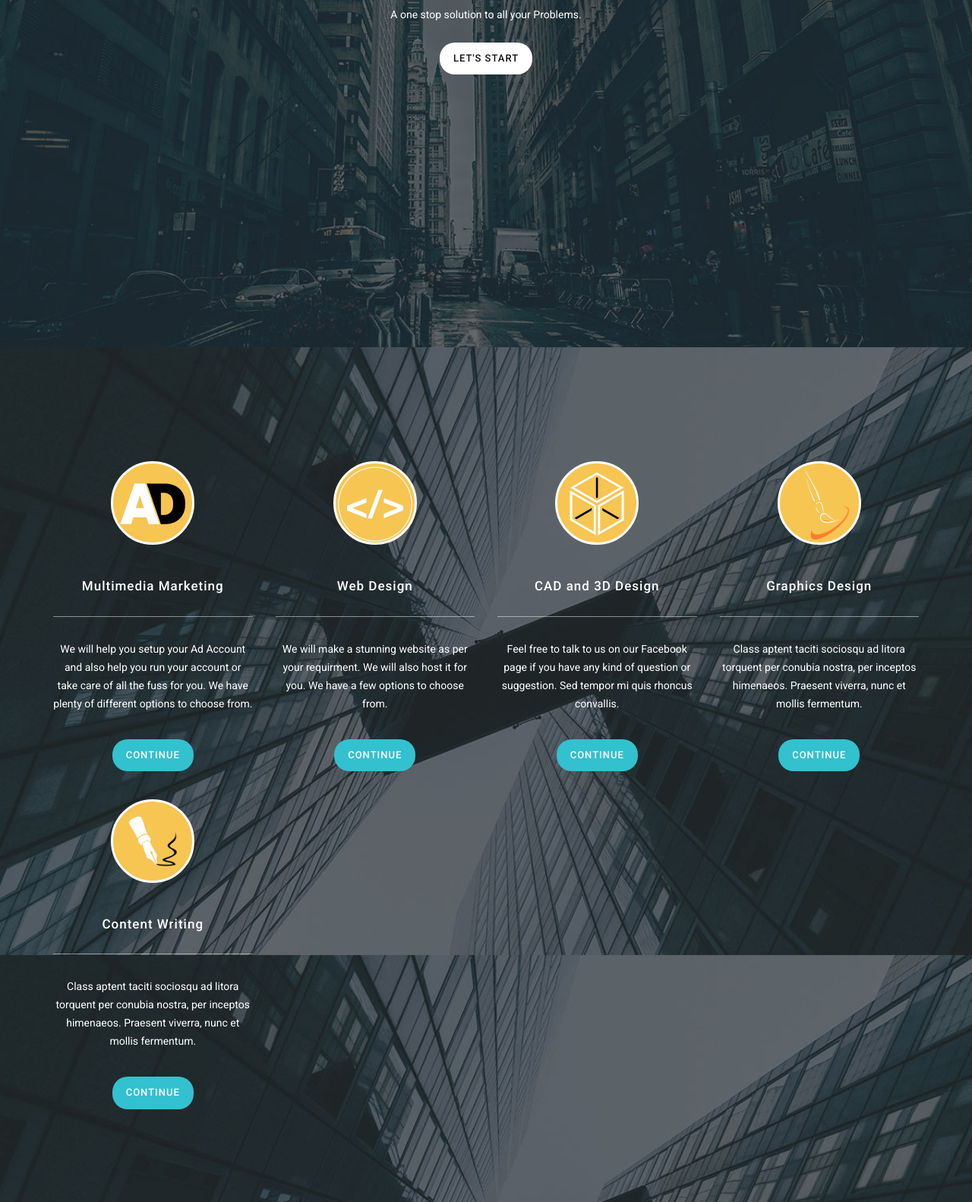
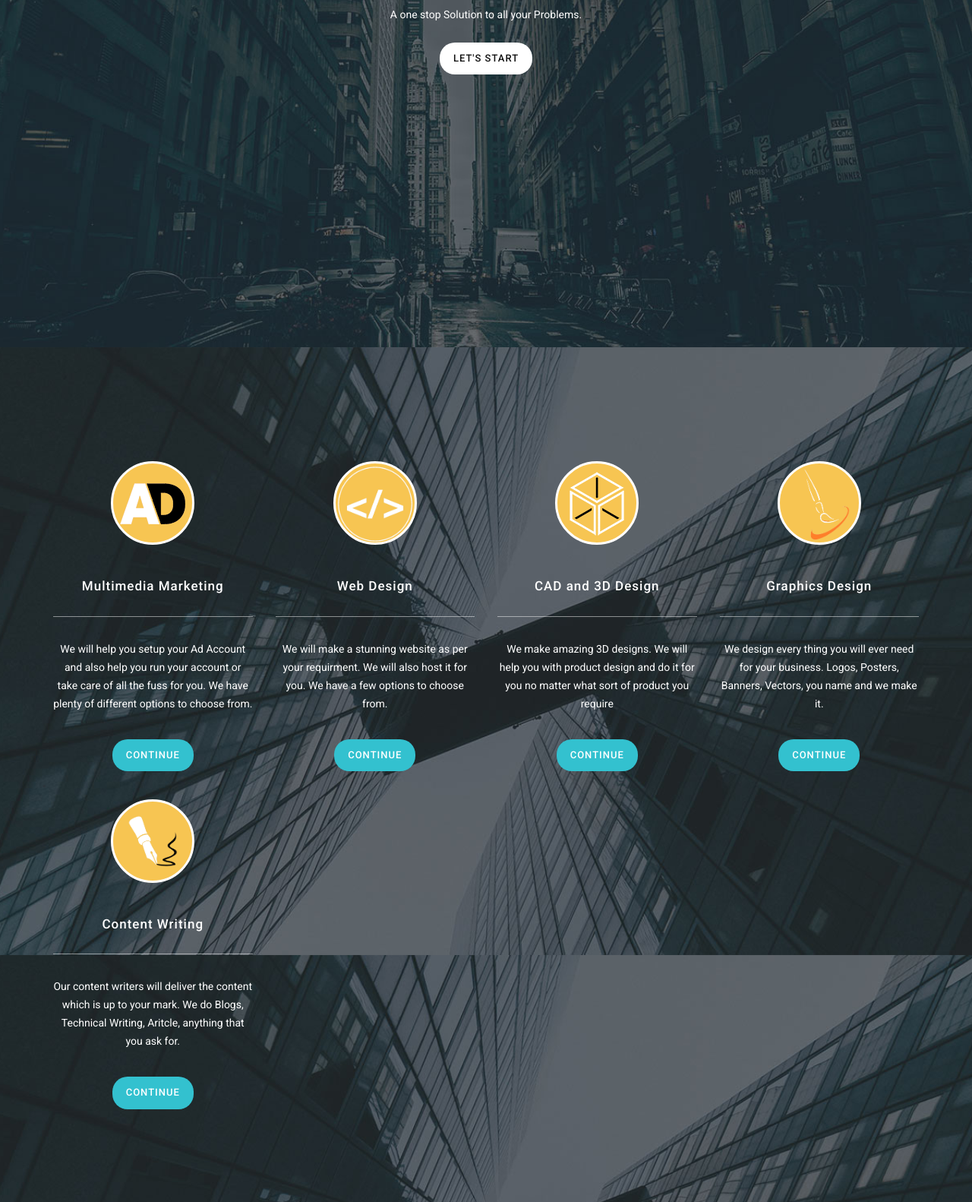
Before and after one commit to mayankmclaren/mayankmclaren.github.io, a plain HTML site: page index.html in a window 1280 px wide. Shown: the part 343-1925 px from the top of the page at 76% size. Drawn offline with nearby package versions, Linux system fonts and the light colour scheme.

Commit message:
bugs fixed

```diff
--- a/index.html
+++ b/index.html
@@ -62,7 +62,7 @@ https://templatemo.com/tm-506-tinker
         <div class="container">
             <div class="text-content">
                 <h2>Towards <em>Uttar</em></h2>
-                <p>A one stop solution to all your Problems.</p>
+                <p>A one stop Solution to all your Problems.</p>
                 <div class="primary-white-button">
                     <a href="#" class="scroll-link" data-id="about">Let's Start</a>
                 </div>
@@ -110,7 +110,7 @@ https://templatemo.com/tm-506-tinker
                         </div>
                         <h4>CAD and 3D Design</h4>
                         <div class="line-dec"></div>
-                        <p>Feel free to talk to us on our Facebook page if you have any kind of question or suggestion. Sed tempor mi quis rhoncus convallis.</p>
+                        <p>We make amazing 3D designs. We will help you with product design and do it for you no matter what sort of product you require</p>
                         <div class="primary-blue-button">
                             <a href="3D.html">Continue</a>
                         </div>
@@ -124,7 +124,7 @@ https://templatemo.com/tm-506-tinker
                         </div>
                         <h4>Graphics Design</h4>
                         <div class="line-dec"></div>
-                        <p>Class aptent taciti sociosqu ad litora torquent per conubia nostra, per inceptos himenaeos. Praesent viverra, nunc et mollis fermentum.</p>
+                        <p>We design every thing you will ever need for your business. Logos, Posters, Banners, Vectors, you name and we make it.</p>
                         <div class="primary-blue-button">
                             <a href="graphics_design.html">Continue</a>
                         </div>
@@ -139,7 +139,7 @@ https://templatemo.com/tm-506-tinker
                         </div>
                         <h4>Content Writing</h4>
                         <div class="line-dec"></div>
-                        <p>Class aptent taciti sociosqu ad litora torquent per conubia nostra, per inceptos himenaeos. Praesent viverra, nunc et mollis fermentum.</p>
+                        <p>Our content writers will deliver the content which is up to your mark. We do Blogs, Technical Writing, Aritcle, anything that you ask for.</p>
                         <div class="primary-blue-button">
                             <a href="content_writing.html">Continue</a>
                         </div>
@@ -193,7 +193,7 @@ https://templatemo.com/tm-506-tinker
             <div class="row">
                 <div class="col-md-4 col-sm-12">
                     <div class="logo">
-                        <a class="logo-ft scroll-top" href="#">Towards<em> Uttar</em></a>
+                        <a class="logo-ft scroll-top" href="index.html">Towards<em> Uttar</em></a>
                         <p>Copyright &copy; 2020 Towards Uttar</p>
                     </div>
                 </div>
```
Also changed, not shown: 3D.html (+2 -2 lines), content_writing.html (+1 -1 lines), graphics_design.html (+1 -1 lines), multimedia_marketing.html (+1 -1 lines), web_design.html (+1 -1 lines).
